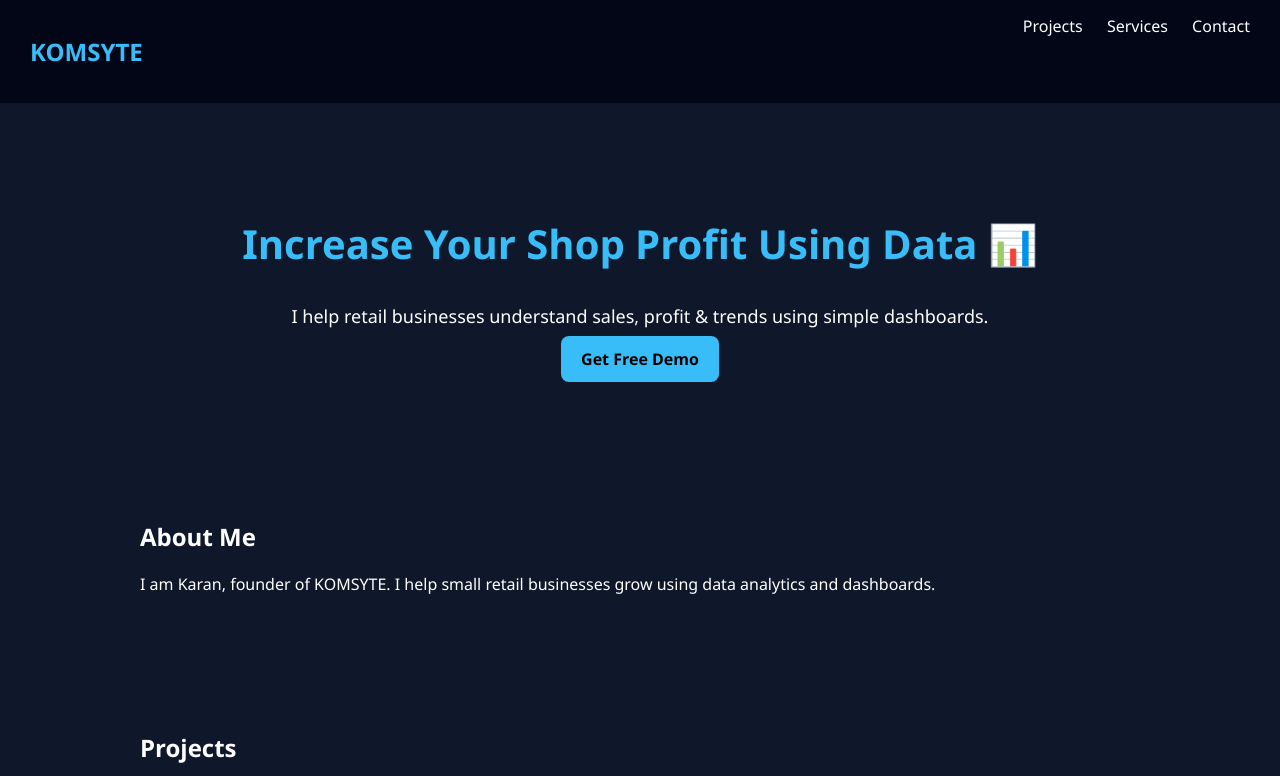
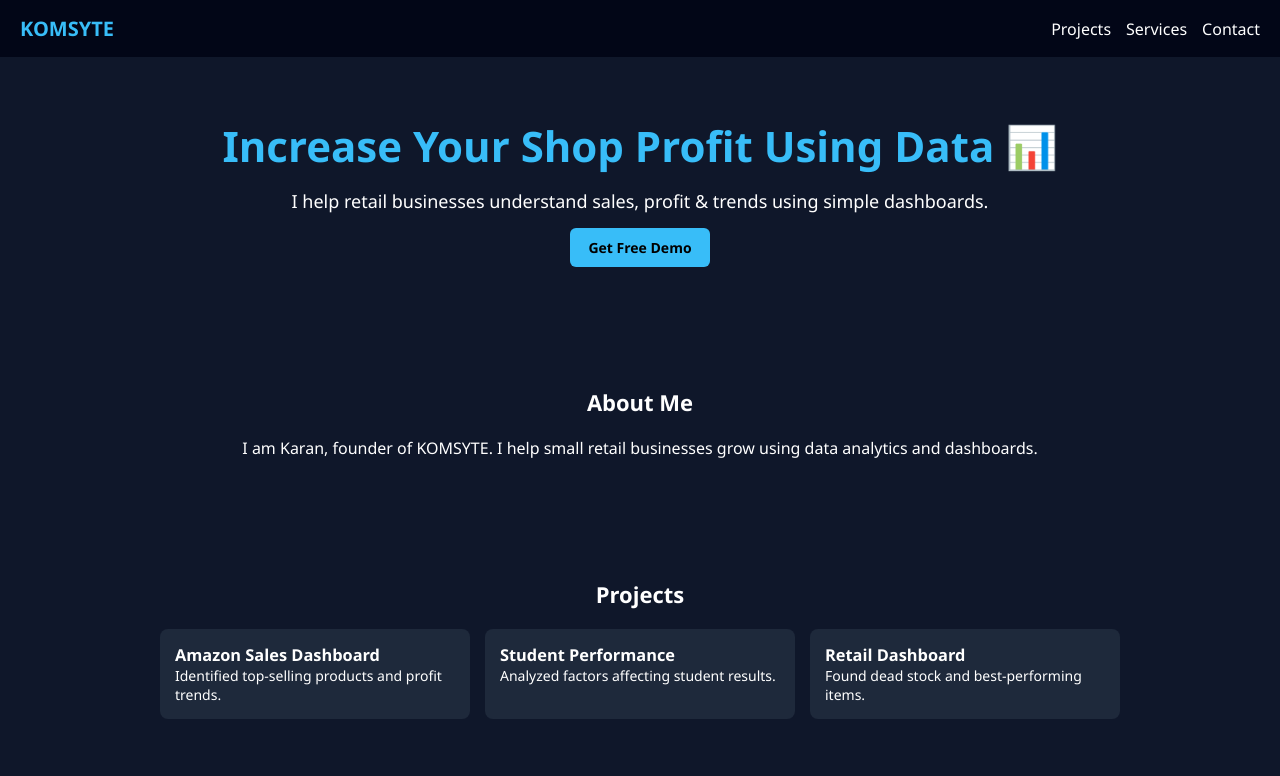
Before and after one commit to Karn2026-cloud/komsyte-website, a plain HTML site: page index.html in a window 1280 px wide. Shown: the top 776 px of the page. Drawn offline with Linux system fonts and the light colour scheme.

Commit message:
Update index.html

```diff
--- a/index.html
+++ b/index.html
@@ -6,8 +6,13 @@
 <title>KOMSYTE | Data Analytics</title>
 
 <style>
+* {
+  margin: 0;
+  padding: 0;
+  box-sizing: border-box;
+}
+
 body {
-  margin: 0;
   font-family: 'Segoe UI', sans-serif;
   background: #0f172a;
   color: white;
@@ -17,58 +22,76 @@ body {
 nav {
   display: flex;
   justify-content: space-between;
-  padding: 15px 30px;
+  align-items: center;
+  padding: 15px 20px;
   background: #020617;
+  flex-wrap: wrap;
 }
 
 nav h2 {
   color: #38bdf8;
+  font-size: 20px;
+}
+
+nav div {
+  display: flex;
+  gap: 15px;
+  flex-wrap: wrap;
 }
 
 nav a {
   color: white;
   text-decoration: none;
-  margin-left: 20px;
+  font-size: 14px;
 }
 
 /* HERO */
 .hero {
   text-align: center;
-  padding: 80px 20px;
+  padding: 60px 15px;
 }
 
 .hero h1 {
-  font-size: 40px;
+  font-size: 28px;
   color: #38bdf8;
 }
 
 .hero p {
-  font-size: 18px;
-  margin: 20px 0;
+  font-size: 16px;
+  margin: 15px 0;
 }
 
 .btn {
+  display: inline-block;
   background: #38bdf8;
   color: black;
-  padding: 12px 20px;
-  border-radius: 8px;
+  padding: 10px 18px;
+  border-radius: 6px;
   text-decoration: none;
   font-weight: bold;
+  font-size: 14px;
 }
 
 /* SECTION */
 .section {
-  padding: 50px 20px;
+  padding: 40px 15px;
   max-width: 1000px;
   margin: auto;
 }
 
+.section h2 {
+  text-align: center;
+  margin-bottom: 20px;
+  font-size: 22px;
+}
+
+/* CARD */
 .card {
   background: #1e293b;
-  padding: 20px;
-  margin: 15px 0;
-  border-radius: 10px;
+  padding: 15px;
+  border-radius: 8px;
   transition: 0.3s;
+  font-size: 14px;
 }
 
 .card:hover {
@@ -78,15 +101,50 @@ nav a {
 /* GRID */
 .grid {
   display: grid;
-  grid-template-columns: repeat(auto-fit, minmax(250px, 1fr));
-  gap: 20px;
+  grid-template-columns: 1fr;
+  gap: 15px;
 }
 
 /* FOOTER */
 footer {
   text-align: center;
-  padding: 20px;
+  padding: 15px;
   background: #020617;
+  font-size: 14px;
+}
+
+/* 📱 TABLET */
+@media(min-width: 768px) {
+  .hero h1 {
+    font-size: 36px;
+  }
+
+  .hero p {
+    font-size: 18px;
+  }
+
+  .grid {
+    grid-template-columns: repeat(2, 1fr);
+  }
+
+  nav a {
+    font-size: 16px;
+  }
+}
+
+/* 💻 DESKTOP */
+@media(min-width: 1024px) {
+  .hero h1 {
+    font-size: 42px;
+  }
+
+  .grid {
+    grid-template-columns: repeat(3, 1fr);
+  }
+
+  .section {
+    padding: 60px 20px;
+  }
 }
 </style>
 </head>
@@ -107,14 +165,13 @@ footer {
 <section class="hero">
   <h1>Increase Your Shop Profit Using Data 📊</h1>
   <p>I help retail businesses understand sales, profit & trends using simple dashboards.</p>
-
   <a href="https://wa.me/917666369172" class="btn">Get Free Demo</a>
 </section>
 
 <!-- ABOUT -->
 <section class="section">
   <h2>About Me</h2>
-  <p>
+  <p style="text-align:center;">
     I am Karan, founder of KOMSYTE. I help small retail businesses grow using data analytics and dashboards.
   </p>
 </section>
@@ -122,71 +179,61 @@ footer {
 <!-- PROJECTS -->
 <section class="section" id="projects">
   <h2>Projects</h2>
-
   <div class="grid">
-
     <div class="card">
       <h3>Amazon Sales Dashboard</h3>
       <p>Identified top-selling products and profit trends.</p>
     </div>
-
     <div class="card">
       <h3>Student Performance</h3>
       <p>Analyzed factors affecting student results.</p>
     </div>
-
     <div class="card">
       <h3>Retail Dashboard</h3>
       <p>Found dead stock and best-performing items.</p>
     </div>
-
   </div>
 </section>
 
 <!-- SERVICES -->
 <section class="section" id="services">
   <h2>Services</h2>
-
   <div class="grid">
-
     <div class="card">
       <h3>Starter - ₹1999</h3>
       <p>Basic dashboard (Sales + Profit)</p>
     </div>
-
     <div class="card">
       <h3>Growth - ₹4999</h3>
       <p>Advanced dashboard + insights</p>
     </div>
-
     <div class="card">
       <h3>Premium - ₹9999+</h3>
       <p>AI insights + consulting</p>
     </div>
-
   </div>
 </section>
 
 <!-- PROBLEM -->
 <section class="section">
   <h2>Problems I Solve</h2>
-
+  <div class="grid">
     <div class="card">
       ❌ Don’t know which product gives profit<br>
       ❌ Stock is wasted<br>
       ❌ No clear sales data
     </div>
-
     <div class="card">
       ✅ I provide dashboards that show exactly what to improve
+    </div>
   </div>
 </section>
 
 <!-- CONTACT -->
 <section class="section" id="contact">
   <h2>Contact</h2>
-  <p>📞 WhatsApp: 7666369172</p>
-  <p>📧 komsyte2026@gmail.com</p>
+  <p style="text-align:center;">📞 WhatsApp: 7666369172</p>
+  <p style="text-align:center;">📧 komsyte2026@gmail.com</p>
 </section>
 
 <footer>
```
Lines whose indentation alone changed are shown as unchanged.
